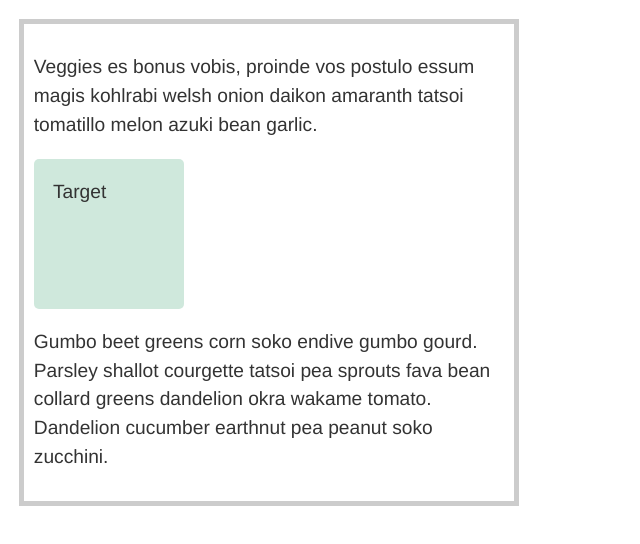
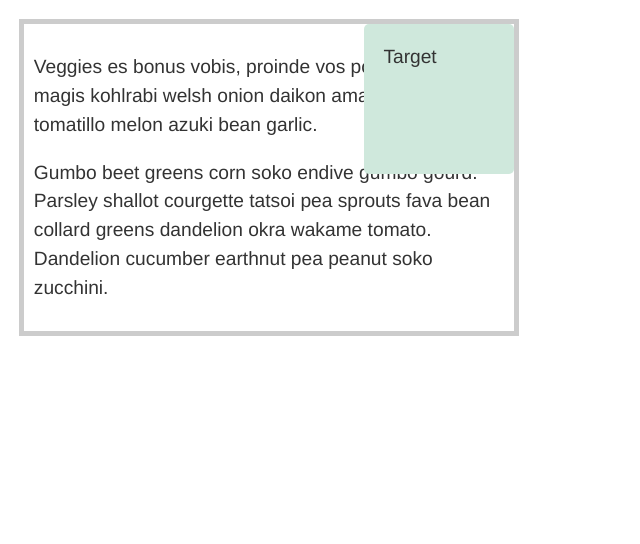
Before and after one commit to Gitthuma/position-one, a plain HTML site: page index.html in a window 1280 px wide. Shown: the whole page, without its empty margins (0-640 px from the left). Drawn offline with Linux system fonts and the light colour scheme.

Commit message:
Position .target to the top right corner using position relative in the container and position absolute in the target with top and right postion of 0

```diff
--- a/css/style.css
+++ b/css/style.css
@@ -5,18 +5,25 @@ body {
   padding: 1em;
   margin: 0;
 }
+
 * {
   box-sizing: border-box;
 }
+
 .container {
   width: 500px;
   padding: 0.5em;
   border: 5px solid #ccc;
+  position: relative;
 }
+
 .target {
   width: 150px;
   height: 150px;
   border-radius: 5px;
   background-color: rgb(207, 232, 220);
   padding: 1em;
+  position: absolute;
+  top: 0;
+  right: 0;
 }
```
